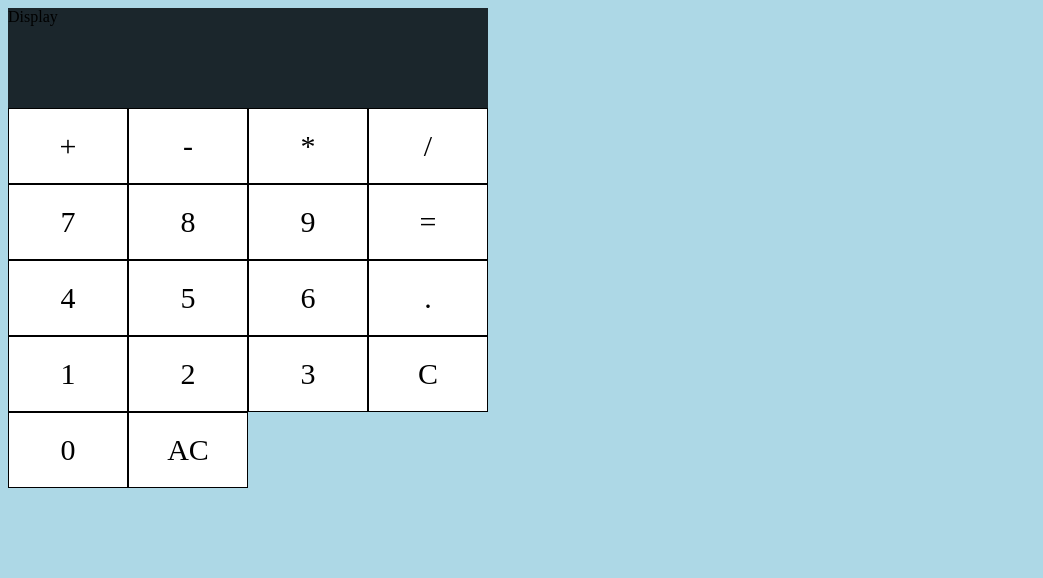
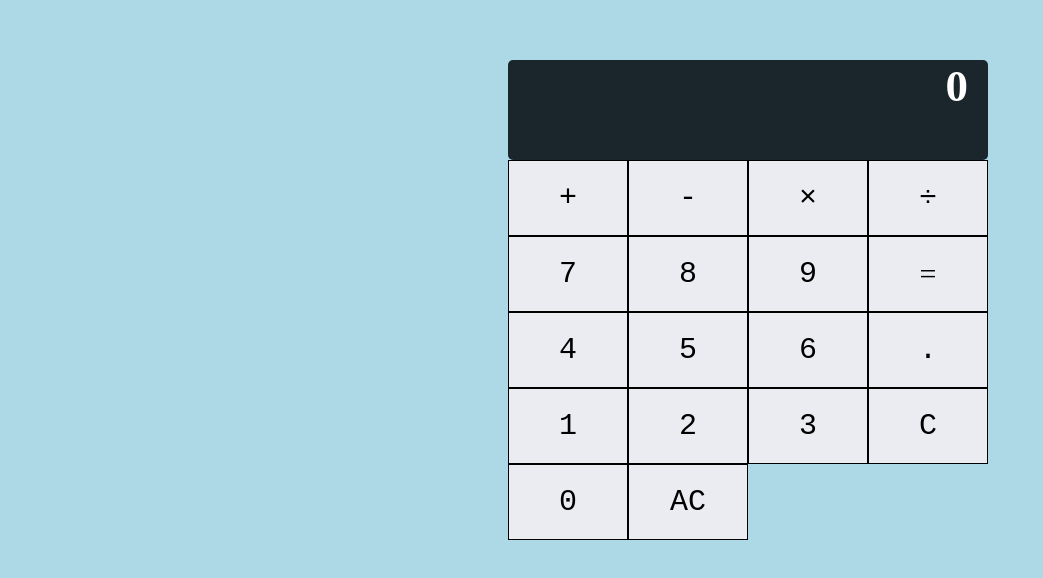
Before and after one commit to parth2187/html-css-Calculator, a plain HTML site: page index.html in a window 1280 px wide. Shown: the whole page, without its empty margins (0-1043 px from the left). Drawn offline with Linux system fonts and the light colour scheme; a web font is replaced by a local one.

Commit message:
formatted html/css using prettify extension and added some changes to UI.

```diff
--- a/index.html
+++ b/index.html
@@ -1,24 +1,25 @@
 <!DOCTYPE html>
 <html lang="en">
-
   <head>
-    <meta charset="UTF-8">
-    <meta name="viewport" content="width=device-width, initial-scale=1.0">
-    <link rel="stylesheet" type="text/css" href="main.css">
-    <title>Calculator UI </title>
+    <meta charset="UTF-8" />
+    <meta name="viewport" content="width=device-width, initial-scale=1.0" />
+    <link rel="stylesheet" type="text/css" href="main.css" />
+    <title>Calculator UI</title>
   </head>
 
   <body>
-    <div class="display-grid">Display</div>
+    <div class="display-grid">
+      <h1>0</h1>
+    </div>
     <div class="main-grid">
       <div class="grid-num">+</div>
       <div class="grid-num">-</div>
-        <div class="grid-num">*</div>
-        <div class="grid-num">/</div>
+      <div class="grid-num">&times;</div>
+      <div class="grid-num">&divide;</div>
       <div class="grid-num">7</div>
       <div class="grid-num">8</div>
       <div class="grid-num">9</div>
-        <div class="grid-num">=</div>
+      <div class="grid-equal-button">=</div>
       <div class="grid-num">4</div>
       <div class="grid-num">5</div>
       <div class="grid-num">6</div>
@@ -28,9 +29,7 @@
       <div class="grid-num">3</div>
       <div class="grid-num">C</div>
       <div class="grid-num">0</div>
-        <div class="grid-num">AC</div>
+      <div class="grid-button">AC</div>
     </div>
-
   </body>
-
 </html>
--- a/main.css
+++ b/main.css
@@ -1,24 +1,56 @@
+@import url("https://fonts.googleapis.com/css2?family=Oxygen+Mono&display=swap");
+
 body {
   background-color: lightblue;
-    align-self: center;
 }
 .display-grid {
-    display: grid;
-    background-color:#1b262c;
-    width:480px;
+  background-color: #1b262c;
+  width: 480px;
   height: 100px;
+  border-radius: 5px;
+  margin-left: 500px;
+  margin-top: 60px;
 }
 .main-grid {
-    display: inline-grid;
+  display: grid;
   width: 480px;
   height: 110px;
   grid-template-columns: 120px 120px 120px 120px;
+  position: relative;
+  margin-left: 500px;
+  margin-top: 0px;;
 }
 
 .grid-num {
-    background-color: white;
+  background-color: #ebecf1;
   border: 1px solid black;
   padding: 20px;
   font-size: 30px;
   text-align: center;
+  font-family: "Oxygen Mono", monospace;
 }
+
+h1 {
+  color: white;
+  text-align:right;
+  font-size: 45px;
+  margin-right: 20px;
+}
+
+.grid-button {
+  border: 1px solid black;
+  padding: 20px;
+  font-size: 30px;
+  text-align: center;
+  background-color: #ebecf1;
+  font-family: "Oxygen Mono", monospace;
+}
+
+.grid-equal-button {
+  background-color: #ebecf1;
+  border: 1px solid black;
+  padding: 20px;
+  font-size: 30px;
+  text-align: center;
+
+}
```
Lines whose indentation alone changed are shown as unchanged.
